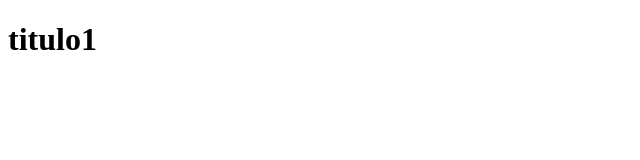
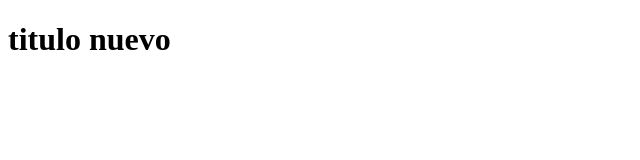
Before and after one commit to PepeTfn/git-hellogit, a plain HTML site: page index.html in a window 1280 px wide. Shown: the whole page, without its empty margins (0-640 px from the left). Drawn offline with Linux system fonts and the light colour scheme.

Commit message:
se modifico titulo

```diff
--- a/index.html
+++ b/index.html
@@ -6,6 +6,6 @@
     <title>Prueba GIT</title>
 </head>
 <body>
-   <h1>titulo1</h1>
+   <h1>titulo nuevo </h1>
 </body>
 </html>
```
